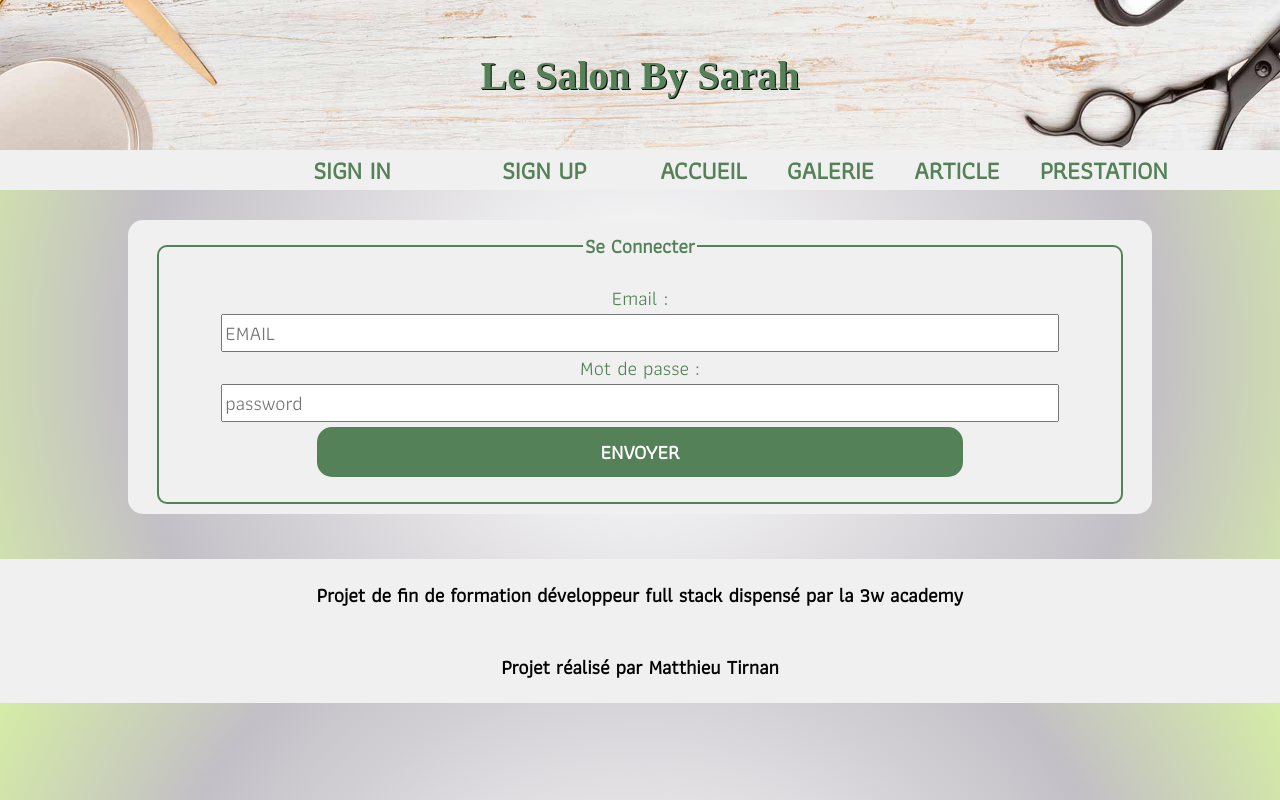
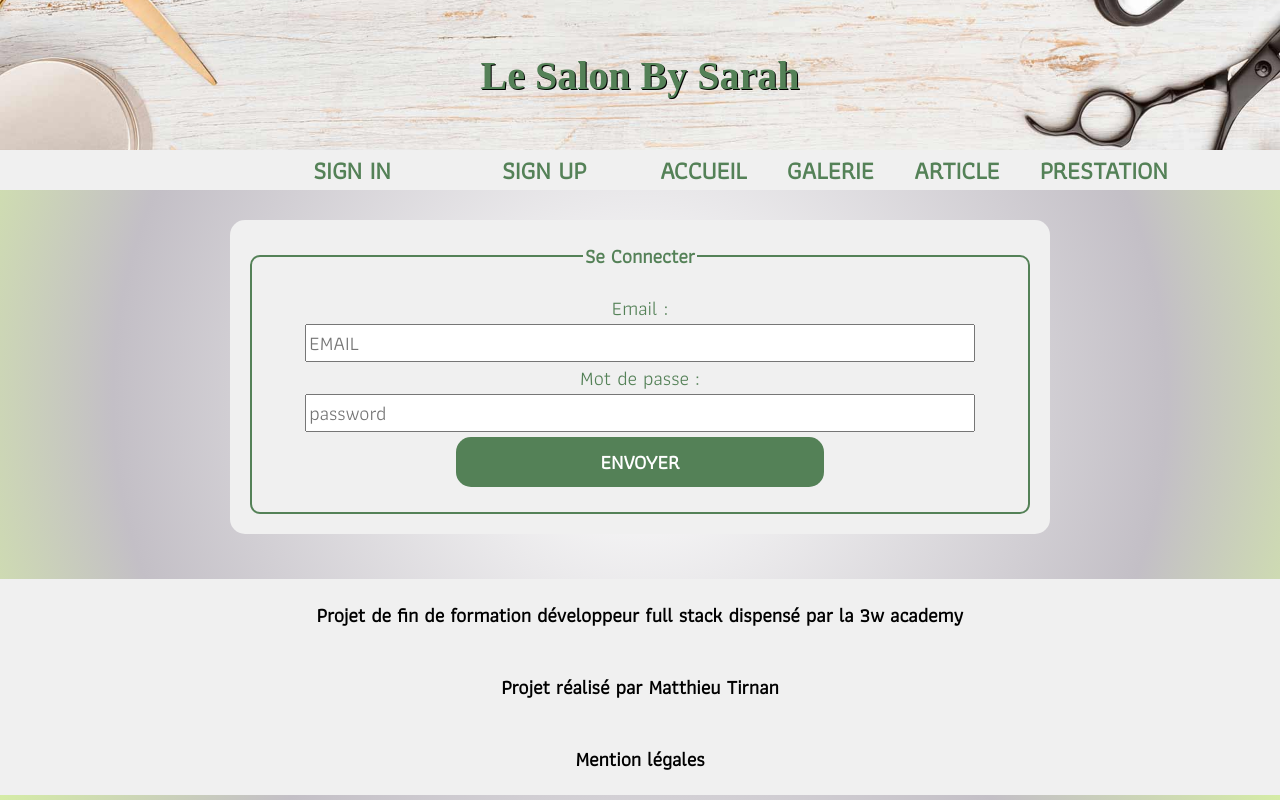
Before and after one commit to MatthieuTirnan/SalonBySarah, a React (Create React App) app in the folder front/: page /login in a window 1280 px wide. Built offline with nearby package versions, Linux system fonts and the light colour scheme; a web font is replaced by a local one.

Commit message:
fix inbox

```diff
--- a/front/package.json
+++ b/front/package.json
@@ -7,6 +7,7 @@
     "@testing-library/jest-dom": "^5.16.5",
     "@testing-library/react": "^13.4.0",
     "@testing-library/user-event": "^13.5.0",
+    "font-awesome": "^4.7.0",
     "react": "^18.2.0",
     "react-dom": "^18.2.0",
     "react-redux": "^8.0.5",
--- a/front/src/components/footer.js
+++ b/front/src/components/footer.js
@@ -6,6 +6,7 @@ export const Footer = () => {
         <footer>
             <p>Projet de fin de formation développeur full stack dispensé par la 3w academy </p>
             <p>Projet réalisé par Matthieu Tirnan</p>
+            <p>Mention légales</p>
         </footer>
     )
 }
```
Also changed, not shown: front/src/App.js (+0 -10 lines), front/src/middleware/route.js (+7 -7 lines), front/src/pages/general/article.js (renamed from front/src/pages/général/article.js), front/src/pages/general/dashbord.js (renamed from front/src/pages/général/dashbord.js), front/src/pages/general/galerie.js (renamed from front/src/pages/général/galerie.js), front/src/pages/general/home.js (renamed from front/src/pages/général/home.js), front/src/pages/general/login.js (renamed from front/src/pages/général/login.js), front/src/pages/general/register.js (renamed from front/src/pages/général/register.js), front/src/pages/general/tarif.js (renamed from front/src/pages/général/tarif.js), 1 other file (tests, documents, lock files or other folders).
